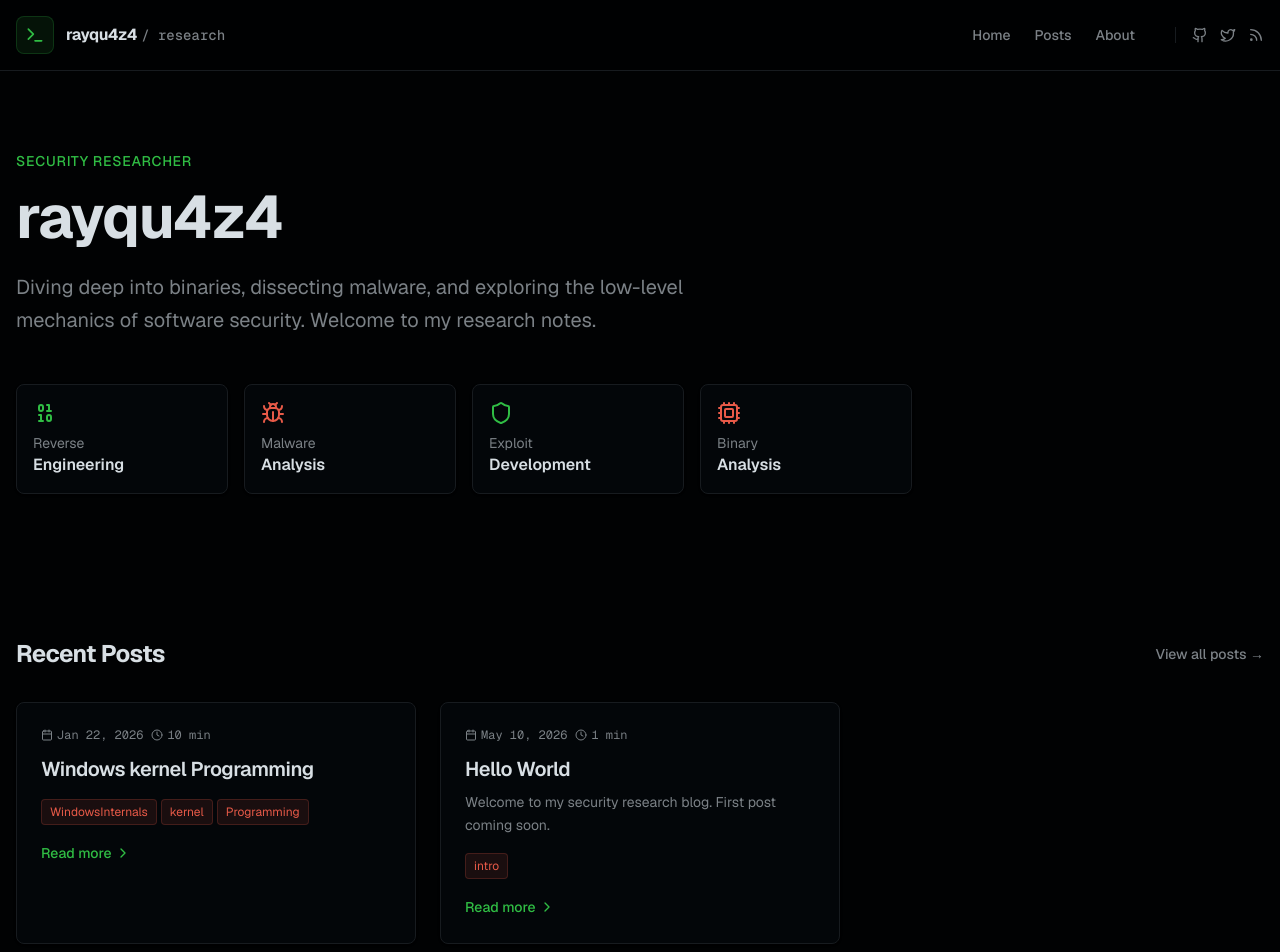
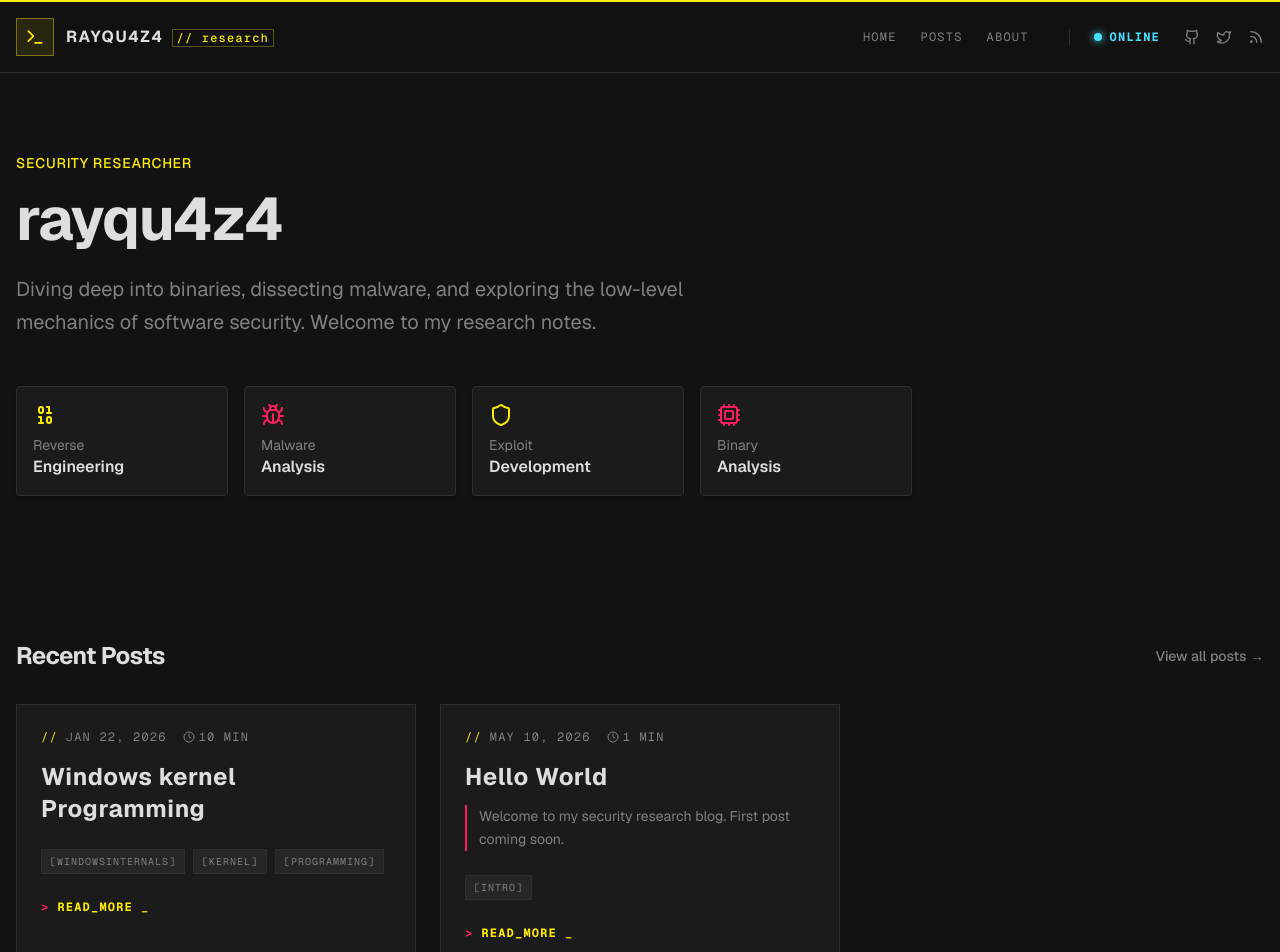
Before and after one commit to prathampopatiya/prathampopatiya.github.io, a Next.js app: page / in a window 1280 px wide. Shown: the top 952 px of the page. Built offline with nearby package versions, Linux system fonts and the light colour scheme.

Commit message:
added some more UI features

```diff
--- a/app/globals.css
+++ b/app/globals.css
@@ -4,34 +4,34 @@
 @custom-variant dark (&:is(.dark *));
 
 :root {
-  /* Dark theme by default - security researcher aesthetic */
-  --background: oklch(0.08 0.01 240);
-  --foreground: oklch(0.9 0.01 240);
-  --card: oklch(0.12 0.01 240);
-  --card-foreground: oklch(0.9 0.01 240);
-  --popover: oklch(0.1 0.01 240);
-  --popover-foreground: oklch(0.9 0.01 240);
-  --primary: oklch(0.7 0.2 145);
-  --primary-foreground: oklch(0.1 0.01 240);
-  --secondary: oklch(0.18 0.01 240);
-  --secondary-foreground: oklch(0.85 0.01 240);
-  --muted: oklch(0.15 0.01 240);
-  --muted-foreground: oklch(0.6 0.01 240);
-  --accent: oklch(0.65 0.18 30);
-  --accent-foreground: oklch(0.1 0.01 240);
-  --destructive: oklch(0.55 0.22 25);
-  --destructive-foreground: oklch(0.95 0.01 240);
-  --border: oklch(0.22 0.01 240);
-  --input: oklch(0.15 0.01 240);
-  --ring: oklch(0.7 0.2 145);
-  --chart-1: oklch(0.7 0.2 145);
-  --chart-2: oklch(0.65 0.18 30);
-  --chart-3: oklch(0.6 0.15 280);
+  /* Cyberpunk / Netrunner theme */
+  --background: oklch(0.18 0.0 0);
+  --foreground: oklch(0.9 0.0 0);
+  --card: oklch(0.22 0.0 0);
+  --card-foreground: oklch(0.9 0.0 0);
+  --popover: oklch(0.18 0.0 0);
+  --popover-foreground: oklch(0.9 0.0 0);
+  --primary: oklch(0.93 0.23 105); /* Yellow #fcee0a */
+  --primary-foreground: oklch(0.1 0.0 0);
+  --secondary: oklch(0.25 0.0 0);
+  --secondary-foreground: oklch(0.85 0.0 0);
+  --muted: oklch(0.25 0.0 0);
+  --muted-foreground: oklch(0.6 0.0 0);
+  --accent: oklch(0.65 0.25 15); /* Magenta #ff2e7e */
+  --accent-foreground: oklch(0.9 0.0 0);
+  --destructive: oklch(0.65 0.25 15);
+  --destructive-foreground: oklch(0.9 0.0 0);
+  --border: oklch(0.3 0.0 0);
+  --input: oklch(0.3 0.0 0);
+  --ring: oklch(0.93 0.23 105);
+  --chart-1: oklch(0.93 0.23 105);
+  --chart-2: oklch(0.65 0.25 15);
+  --chart-3: oklch(0.85 0.15 230);
   --chart-4: oklch(0.7 0.15 200);
   --chart-5: oklch(0.65 0.12 60);
-  --radius: 0.5rem;
-  --terminal: oklch(0.7 0.2 145);
-  --hex: oklch(0.55 0.12 200);
+  --radius: 0.25rem;
+  --terminal: oklch(0.85 0.15 230); /* Cyan #00e6ff */
+  --hex: oklch(0.93 0.23 105);
 }
 
 @theme inline {
--- a/components/header.tsx
+++ b/components/header.tsx
@@ -8,40 +8,46 @@ export function Header() {
   const [isMobileMenuOpen, setIsMobileMenuOpen] = useState(false)
 
   return (
-    <header className="sticky top-0 z-50 border-b border-border bg-background/80 backdrop-blur-md">
+    <header className="sticky top-0 z-50 border-b border-t-2 border-t-primary border-b-border bg-background/90 backdrop-blur-md">
       <nav className="container mx-auto px-4 py-4 flex items-center justify-between">
         <Link href="/" className="flex items-center gap-3 group">
-          <div className="p-2 bg-primary/10 rounded-lg border border-primary/20 group-hover:border-primary/50 transition-colors">
+          <div className="p-2 bg-primary/10 rounded-none border border-primary/40 group-hover:border-primary transition-colors">
             <Terminal className="h-5 w-5 text-primary" />
           </div>
-          <div className="font-medium">
-            <span className="text-foreground font-bold tracking-tight">rayqu4z4</span>
-            <span className="text-muted-foreground ml-1 font-mono text-sm">/ research</span>
+          <div className="font-medium flex items-baseline gap-2">
+            <span className="text-foreground font-bold tracking-widest uppercase">rayqu4z4</span>
+            <span className="text-primary font-mono text-xs tracking-widest border border-primary/30 px-1">// research</span>
           </div>
         </Link>
 
         {/* Desktop Navigation */}
-        <div className="hidden md:flex items-center gap-6">
+        <div className="hidden md:flex items-center gap-6 font-mono text-xs tracking-widest uppercase">
           <Link
             href="/"
-            className="text-sm font-medium text-muted-foreground hover:text-foreground transition-colors"
+            className="text-muted-foreground hover:text-primary transition-colors"
           >
             Home
           </Link>
           <Link
             href="/posts"
-            className="text-sm font-medium text-muted-foreground hover:text-foreground transition-colors"
+            className="text-muted-foreground hover:text-primary transition-colors"
           >
             Posts
           </Link>
           <Link
             href="/about"
-            className="text-sm font-medium text-muted-foreground hover:text-foreground transition-colors"
+            className="text-muted-foreground hover:text-primary transition-colors"
           >
             About
           </Link>
 
-          <div className="flex items-center gap-3 ml-4 border-l border-border pl-4">
+          <div className="flex items-center gap-4 ml-4 border-l border-border pl-4">
+            {/* Status Pill */}
+            <div className="flex items-center gap-2 text-terminal font-bold px-2">
+              <span className="h-2 w-2 rounded-full bg-terminal animate-pulse shadow-[0_0_8px_currentColor]"></span>
+              ONLINE
+            </div>
+
             <a
               href="https://github.com/prathampopatiya"
               target="_blank"
--- a/components/post-card.tsx
+++ b/components/post-card.tsx
@@ -25,12 +25,19 @@ export function PostCard({ post }: PostCardProps) {
   const formattedDate = formatDate(post.date)
 
   return (
-    <article className="group relative border border-border rounded-lg p-6 bg-card hover:bg-muted/50 hover:border-primary/30 transition-all duration-300 shadow-sm">
+    <article className="group relative border border-border bg-card p-6 transition-all duration-300 hover:bg-muted/30 hover:border-primary">
+      {/* Active Rail (Cyberpunk accent) */}
+      <div className="absolute left-0 top-0 bottom-0 w-1 bg-transparent group-hover:bg-primary group-hover:shadow-[0_0_12px_var(--color-primary)] transition-colors" />
 
-      <div className="flex flex-wrap items-center gap-2 text-xs text-muted-foreground mb-3 font-mono">
-        <span className="flex items-center gap-1">
-          <Calendar className="h-3 w-3" />
-          {formattedDate}
+      {/* Top brackets (purely aesthetic) */}
+      <div className="absolute -top-[1px] -left-[1px] w-3 h-3 border-t border-l border-transparent group-hover:border-primary transition-colors" />
+      <div className="absolute -top-[1px] -right-[1px] w-3 h-3 border-t border-r border-transparent group-hover:border-primary transition-colors" />
+      <div className="absolute -bottom-[1px] -left-[1px] w-3 h-3 border-b border-l border-transparent group-hover:border-primary transition-colors" />
+      <div className="absolute -bottom-[1px] -right-[1px] w-3 h-3 border-b border-r border-transparent group-hover:border-primary transition-colors" />
+
+      <div className="flex flex-wrap items-center gap-4 text-xs text-muted-foreground mb-4 font-mono tracking-widest uppercase">
+        <span className="flex items-center gap-1 group-hover:text-primary transition-colors">
+          <span className="text-primary mr-1">//</span> {formattedDate}
         </span>
         {post.readingTime && (
           <span className="flex items-center gap-1">
@@ -39,36 +46,39 @@ export function PostCard({ post }: PostCardProps) {
           </span>
         )}
         {(post as any).category && (
-          <span className="flex items-center gap-1 px-2 py-1 bg-primary/10 text-primary rounded text-xs">
-            {categoryEmojis[(post as any).category] || '📌'}
+          <span className="px-2 py-0.5 bg-primary text-black font-bold text-[10px]">
+            {(post as any).category}
           </span>
         )}
         {(post as any).risk && (
-          <span className={`flex items-center gap-1 px-2 py-1 rounded text-xs border ${riskColors[(post as any).risk]}`}>
-            <AlertCircle className="h-3 w-3" />
+          <span className={`px-2 py-0.5 text-black font-bold text-[10px] uppercase ${
+            (post as any).risk === 'critical' ? 'bg-accent' :
+            (post as any).risk === 'high' ? 'bg-primary' :
+            'bg-terminal'
+          }`}>
             {(post as any).risk}
           </span>
         )}
       </div>
 
       <Link href={`/posts/${post.slug}`} className="block">
-        <h2 className="text-xl font-semibold text-foreground group-hover:text-primary transition-colors mb-2 tracking-tight">
+        <h2 className="text-2xl font-bold text-foreground group-hover:text-primary transition-colors mb-3 tracking-wide">
           {post.title}
         </h2>
       </Link>
 
-      <p className="text-muted-foreground text-sm leading-relaxed mb-4">
+      <p className="text-muted-foreground text-sm leading-relaxed mb-6 border-l-2 border-accent pl-3">
         {post.excerpt}
       </p>
 
       {post.tags.length > 0 && (
-        <div className="flex flex-wrap gap-1 mb-4">
+        <div className="flex flex-wrap gap-2 mb-5">
           {post.tags.slice(0, 3).map((tag) => (
             <span
               key={tag}
-              className="text-xs px-2 py-1 bg-accent/10 text-accent rounded border border-accent/20"
+              className="font-mono text-[10px] tracking-widest px-2 py-1 bg-white/5 text-muted-foreground border border-border group-hover:border-border group-hover:text-foreground transition-colors uppercase"
             >
-              {tag}
+              [{tag}]
             </span>
           ))}
         </div>
@@ -76,10 +86,10 @@ export function PostCard({ post }: PostCardProps) {
 
       <Link
         href={`/posts/${post.slug}`}
-        className="inline-flex items-center gap-1 text-sm font-medium text-primary hover:underline"
+        className="inline-flex items-center gap-2 font-mono text-xs tracking-widest font-bold text-primary hover:text-accent transition-colors uppercase"
       >
-        Read more
-        <ChevronRight className="h-4 w-4 group-hover:translate-x-1 transition-transform" />
+        <span className="text-accent">{'>'}</span> Read_More
+        <span className="animate-pulse">_</span>
       </Link>
     </article>
   )
```
